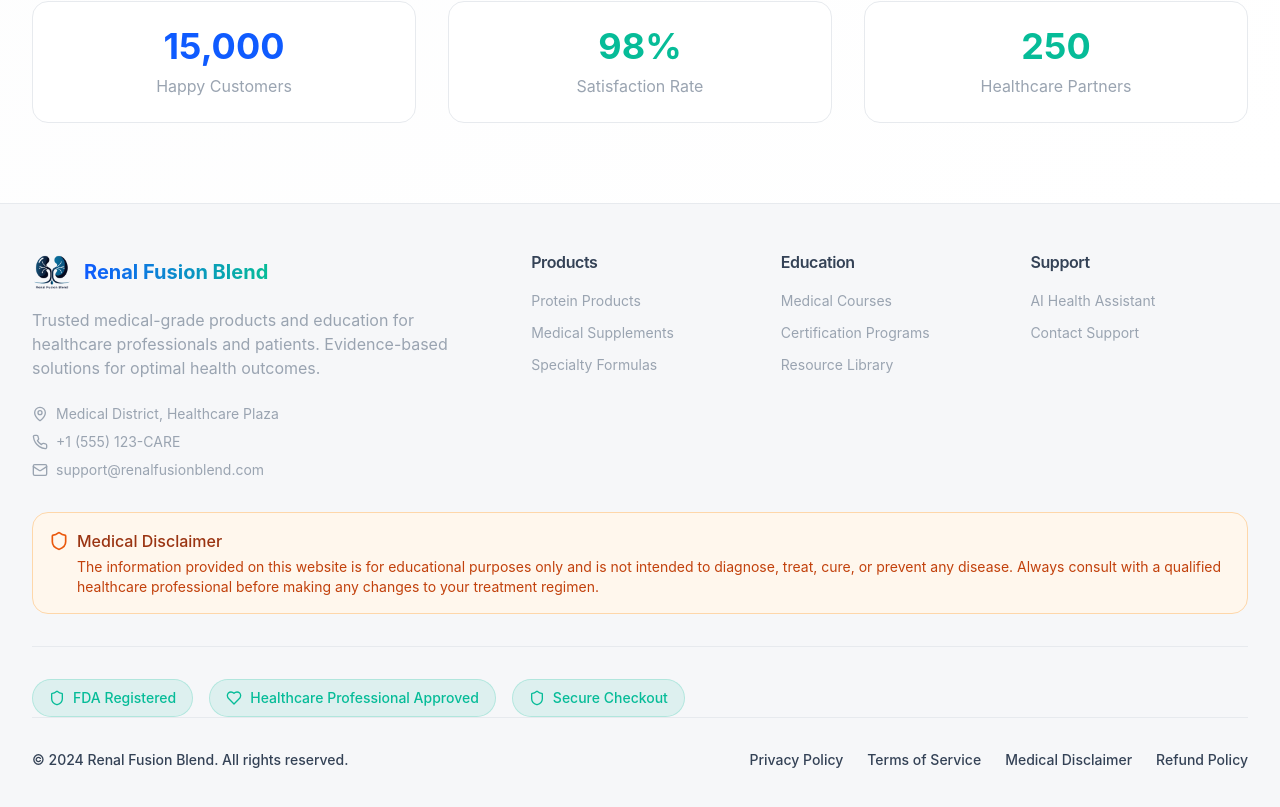
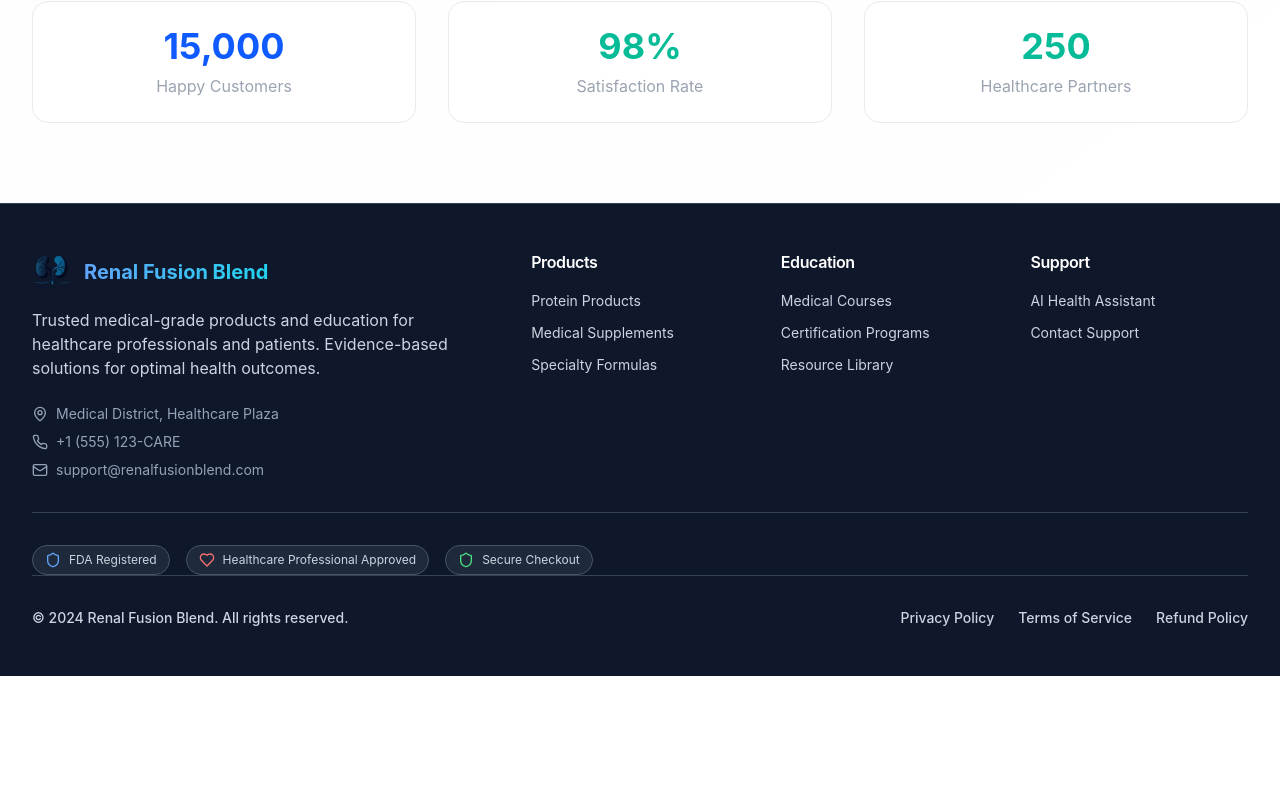
Before and after one commit to sab-dev-source/renalfusionblend-frontend, a React (Vite) app: page / in a window 1280 px wide. Shown: the part 3942-4749 px from the top of the page. After the commit the page ends 4618 px from the top, so only its background shows below. Built offline with nearby package versions, Linux system fonts and the light colour scheme; the HTML template or start-up script is replaced by a standard one.

Commit message:
Refactor footer styling and content

```diff
--- a/src/components/Footer.tsx
+++ b/src/components/Footer.tsx
@@ -21,13 +21,12 @@ export const Footer = () => {
     legal: [
       { name: "Privacy Policy", href: "/privacy" },
       { name: "Terms of Service", href: "/terms" },
-      { name: "Medical Disclaimer", href: "/disclaimer" },
       { name: "Refund Policy", href: "/refunds" },
     ],
   };
 
   return (
-    <footer className="bg-muted border-t border-card-border">
+    <footer className="bg-slate-900 text-slate-100 border-t border-slate-700">
       <div className="container-medical py-12">
         {/* Main Footer Content */}
         <div className="grid grid-cols-1 md:grid-cols-2 lg:grid-cols-5 gap-8">
@@ -35,22 +34,22 @@ export const Footer = () => {
           <div className="lg:col-span-2">
             <Link to="/" className="flex items-center space-x-3 mb-4">
               <img src={renalFusionLogo} alt="Renal Fusion Blend" className="h-10 w-10" />
-              <span className="text-xl font-bold text-gradient">Renal Fusion Blend</span>
+              <span className="text-xl font-bold bg-gradient-to-r from-blue-400 to-cyan-400 bg-clip-text text-transparent">Renal Fusion Blend</span>
             </Link>
-            <p className="text-muted-foreground mb-6 max-w-md">
+            <p className="text-slate-300 mb-6 max-w-md">
               Trusted medical-grade products and education for healthcare professionals and patients.
               Evidence-based solutions for optimal health outcomes.
             </p>
             <div className="space-y-2">
-              <div className="flex items-center space-x-2 text-sm text-muted-foreground">
+              <div className="flex items-center space-x-2 text-sm text-slate-400">
                 <MapPin className="h-4 w-4" />
                 <span>Medical District, Healthcare Plaza</span>
               </div>
-              <div className="flex items-center space-x-2 text-sm text-muted-foreground">
+              <div className="flex items-center space-x-2 text-sm text-slate-400">
                 <Phone className="h-4 w-4" />
                 <span>+1 (555) 123-CARE</span>
               </div>
-              <div className="flex items-center space-x-2 text-sm text-muted-foreground">
+              <div className="flex items-center space-x-2 text-sm text-slate-400">
                 <Mail className="h-4 w-4" />
                 <span>support@renalfusionblend.com</span>
               </div>
@@ -59,13 +58,13 @@ export const Footer = () => {
 
           {/* Products */}
           <div>
-            <h3 className="font-semibold text-foreground mb-4">Products</h3>
+            <h3 className="font-semibold text-white mb-4">Products</h3>
             <ul className="space-y-2">
               {footerLinks.products.map((link) => (
                 <li key={link.name}>
                   <Link
                     to={link.href}
-                    className="text-sm text-muted-foreground hover:text-primary transition-colors"
+                    className="text-sm text-slate-300 hover:text-blue-400 transition-colors"
                   >
                     {link.name}
                   </Link>
@@ -76,13 +75,13 @@ export const Footer = () => {
 
           {/* Education */}
           <div>
-            <h3 className="font-semibold text-foreground mb-4">Education</h3>
+            <h3 className="font-semibold text-white mb-4">Education</h3>
             <ul className="space-y-2">
               {footerLinks.education.map((link) => (
                 <li key={link.name}>
                   <Link
                     to={link.href}
-                    className="text-sm text-muted-foreground hover:text-primary transition-colors"
+                    className="text-sm text-slate-300 hover:text-blue-400 transition-colors"
                   >
                     {link.name}
                   </Link>
@@ -93,13 +92,13 @@ export const Footer = () => {
 
           {/* Support */}
           <div>
-            <h3 className="font-semibold text-foreground mb-4">Support</h3>
+            <h3 className="font-semibold text-white mb-4">Support</h3>
             <ul className="space-y-2">
               {footerLinks.support.map((link) => (
                 <li key={link.name}>
                   <Link
                     to={link.href}
-                    className="text-sm text-muted-foreground hover:text-primary transition-colors"
+                    className="text-sm text-slate-300 hover:text-blue-400 transition-colors"
                   >
                     {link.name}
                   </Link>
@@ -109,40 +108,25 @@ export const Footer = () => {
           </div>
         </div>
 
-        {/* Medical Disclaimer */}
-        <div className="bg-orange-50 dark:bg-orange-950/20 border border-orange-200 dark:border-orange-800 rounded-lg p-4 mt-8">
-          <div className="flex items-start space-x-2">
-            <Shield className="h-5 w-5 text-orange-600 mt-0.5 flex-shrink-0" />
-            <div>
-              <p className="font-medium text-orange-800 dark:text-orange-200 mb-1">Medical Disclaimer</p>
-              <p className="text-sm text-orange-700 dark:text-orange-300">
-                The information provided on this website is for educational purposes only and is not intended
-                to diagnose, treat, cure, or prevent any disease. Always consult with a qualified healthcare
-                professional before making any changes to your treatment regimen.
-              </p>
-            </div>
-          </div>
-        </div>
-
         {/* Trust Badges */}
-        <div className="flex flex-wrap gap-4 mt-8 pt-8 border-t border-card-border">
-          <div className="trust-badge">
-            <Shield className="h-4 w-4" />
+        <div className="flex flex-wrap gap-4 mt-8 pt-8 border-t border-slate-700">
+          <div className="flex items-center gap-2 px-3 py-1.5 bg-slate-800 rounded-full text-xs text-slate-300 border border-slate-600">
+            <Shield className="h-4 w-4 text-blue-400" />
             <span>FDA Registered</span>
           </div>
-          <div className="trust-badge">
-            <Heart className="h-4 w-4" />
+          <div className="flex items-center gap-2 px-3 py-1.5 bg-slate-800 rounded-full text-xs text-slate-300 border border-slate-600">
+            <Heart className="h-4 w-4 text-red-400" />
             <span>Healthcare Professional Approved</span>
           </div>
-          <div className="trust-badge">
-            <Shield className="h-4 w-4" />
+          <div className="flex items-center gap-2 px-3 py-1.5 bg-slate-800 rounded-full text-xs text-slate-300 border border-slate-600">
+            <Shield className="h-4 w-4 text-green-400" />
             <span>Secure Checkout</span>
           </div>
         </div>
 
         {/* Bottom Bar */}
-        <div className="flex flex-col sm:flex-row justify-between items-center pt-8 border-t border-card-border">
-          <p className="text-sm text-foreground font-medium">
+        <div className="flex flex-col sm:flex-row justify-between items-center pt-8 border-t border-slate-700">
+          <p className="text-sm text-slate-300 font-medium">
             © 2024 Renal Fusion Blend. All rights reserved.
           </p>
           <div className="flex space-x-6 mt-4 sm:mt-0">
@@ -150,7 +134,7 @@ export const Footer = () => {
               <Link
                 key={link.name}
                 to={link.href}
-                className="text-sm text-foreground hover:text-primary transition-colors font-medium"
+                className="text-sm text-slate-300 hover:text-blue-400 transition-colors font-medium"
               >
                 {link.name}
               </Link>
```
